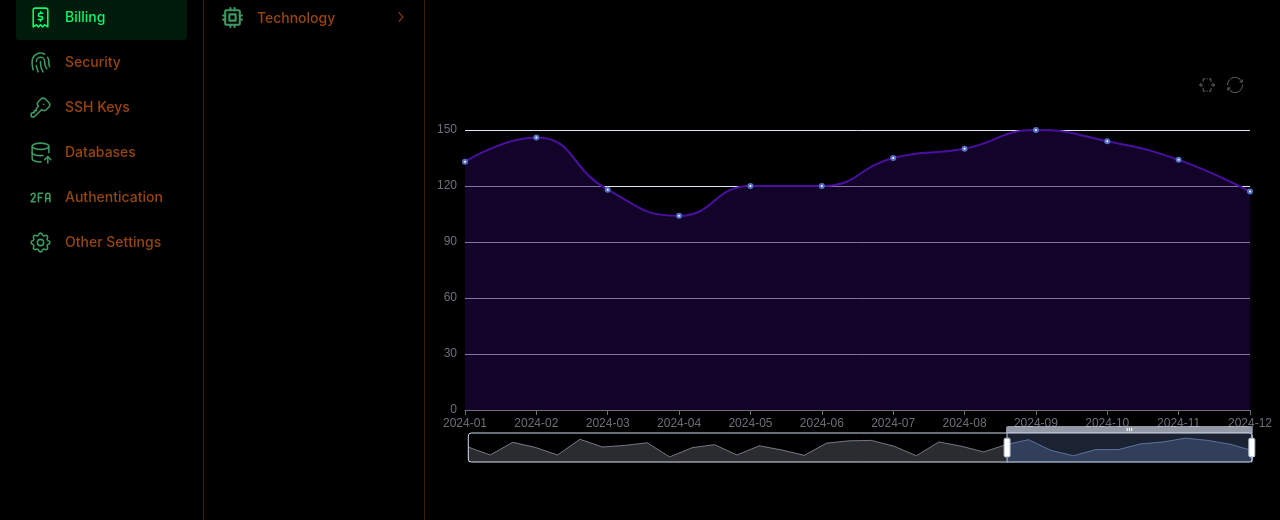
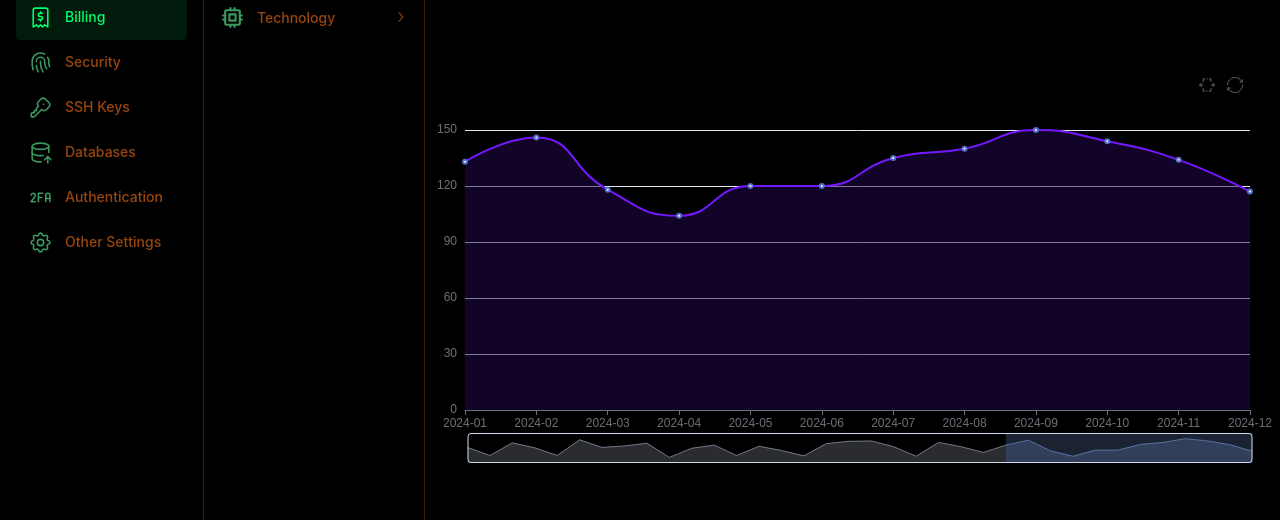
Before and after one commit to ShadowJak/personal-site, a React (Vite) app: page / in a window 1280 px wide. Shown: the part 130-650 px from the top of the page. Built offline with nearby package versions, Linux system fonts and the light colour scheme.

Commit message:
fixed slider

```diff
--- a/src/components/StockBrushChart/StockBrushChart.tsx
+++ b/src/components/StockBrushChart/StockBrushChart.tsx
@@ -117,7 +117,7 @@ export const StockBrushChart = () => {
                 smooth: true,
                 lineStyle: {
                     width: 2,
-                    color: chroma.mix(electricIndigo[5], '#000000', 0.6).hex(),
+                    color: chroma.mix(electricIndigo[5], '#000000', 0.0).hex(),
                 },
                 areaStyle: {
                     color: chroma.mix(electricIndigo[5], '#000000', 0.9).hex(),
@@ -147,6 +147,9 @@ export const StockBrushChart = () => {
             {
                 type: 'slider',
                 zoomOnMouseWheel: false,
+                brushSelect: false,
+                zoomLock: true,
+                handleSize: 0,
                 start: fencePost(timespan, stockData.length),
                 end: 100,
                 xAxisIndex: 0,
```
